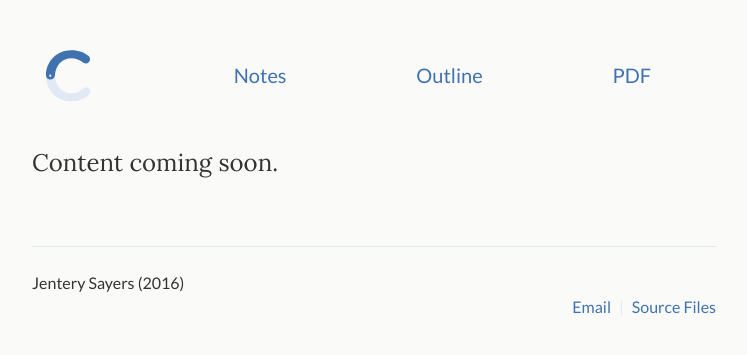
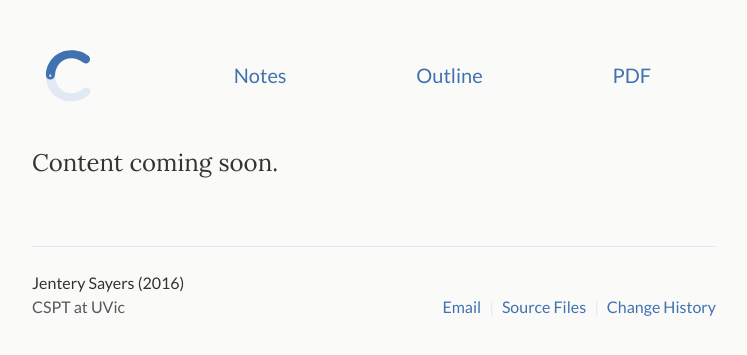
Before and after one commit to jentery/cspt500, a Jekyll site: the page built from index.md, in a window 1280 px wide. Shown: the top 355 px of the page, without its empty margins (266-1013 px from the left). Built offline with Jekyll 4.4.1, drawn with Linux system fonts in a browser that asks for light colours.

Commit message:
edited footer

```diff
--- a/_includes/footer.html
+++ b/_includes/footer.html
@@ -1,8 +1,7 @@
 <footer class="site-footer">
 
   <div class="site-copy">
-    <ul>
-    <li>{{ site.author }} ({{ site.time | date: '%Y' }})</li></ul>
+    {{ site.author }} ({{ site.time | date: '%Y' }})
   </div>
 
   <div class="site-links">
@@ -14,6 +13,8 @@
 
         <li><a target="_blank" href="https://github.com/{{ site.github_username }}/{{ site.github_source }}">Source Files</a></li>
 
+        <li><a target="_blank" href="https://github.com/jentery/cspt500/commits/master">Change History</a></li>
+
         <!-- {% if site.github_username %}
         <li><a target="_blank" rel="external" href="https://github.com/{{ site.github_username }}">Github</a></li>
         {% endif %}
@@ -24,11 +25,11 @@
       </ul>
     </div>
 
-    <!--<div class="site-source">
+    <div class="site-source">
       <ul>
-        <li><a target="_blank" href="https://github.com/{{ site.github_username }}/{{ site.github_source }}">Source Files</a></li>
+        <li><a href="http://www.uvic.ca/interdisciplinary/cspt/" target="_blank">CSPT at UVic</a></li>
       </ul>
-    </div-->
+    </div>
   </div>
 
 </footer>
```
